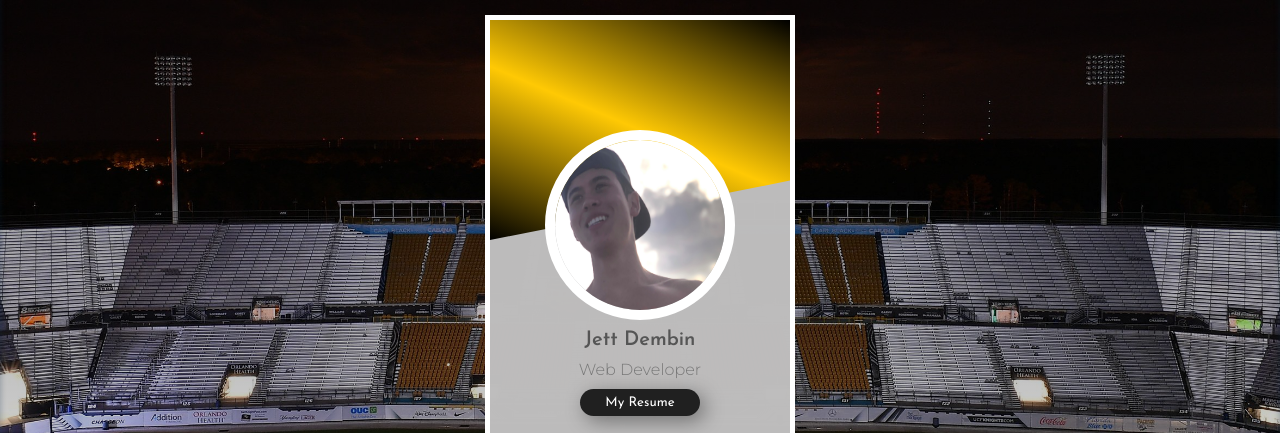
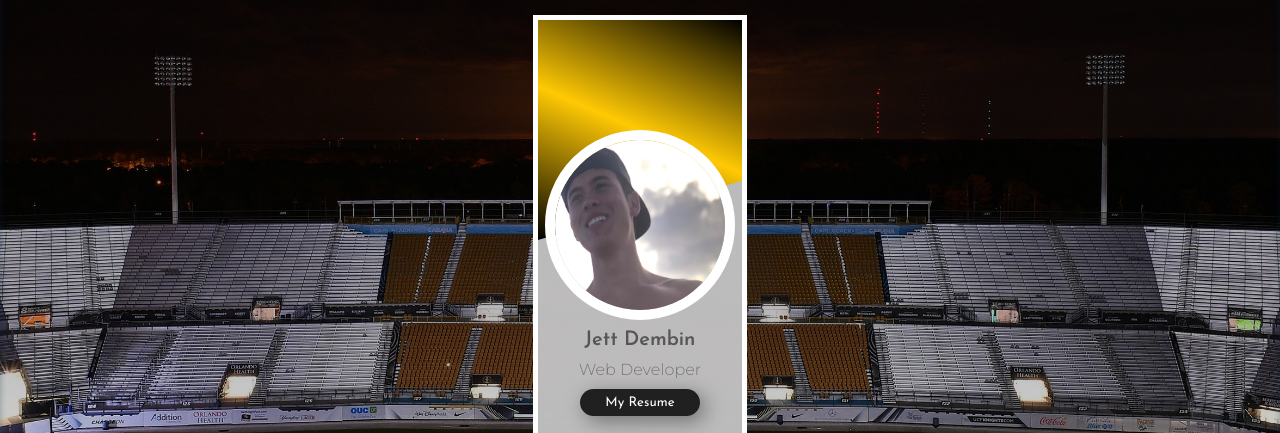
Before and after one commit to jettdembin/finalportfolio, a plain HTML site: page index.html in a window 1280 px wide. Shown: the part 209-642 px from the top of the page. Drawn offline with nearby package versions, Linux system fonts and the light colour scheme.

Commit message:
Update styles.css

```diff
--- a/styles.css
+++ b/styles.css
@@ -105,7 +105,8 @@ body {
 }
 
 .card {
-    width: 300px;
+    width: 20%;
+    height: 60%;
     background-color: rgba(190, 189, 189, 0.993);
     display: flex;
     flex-direction: column;
```
